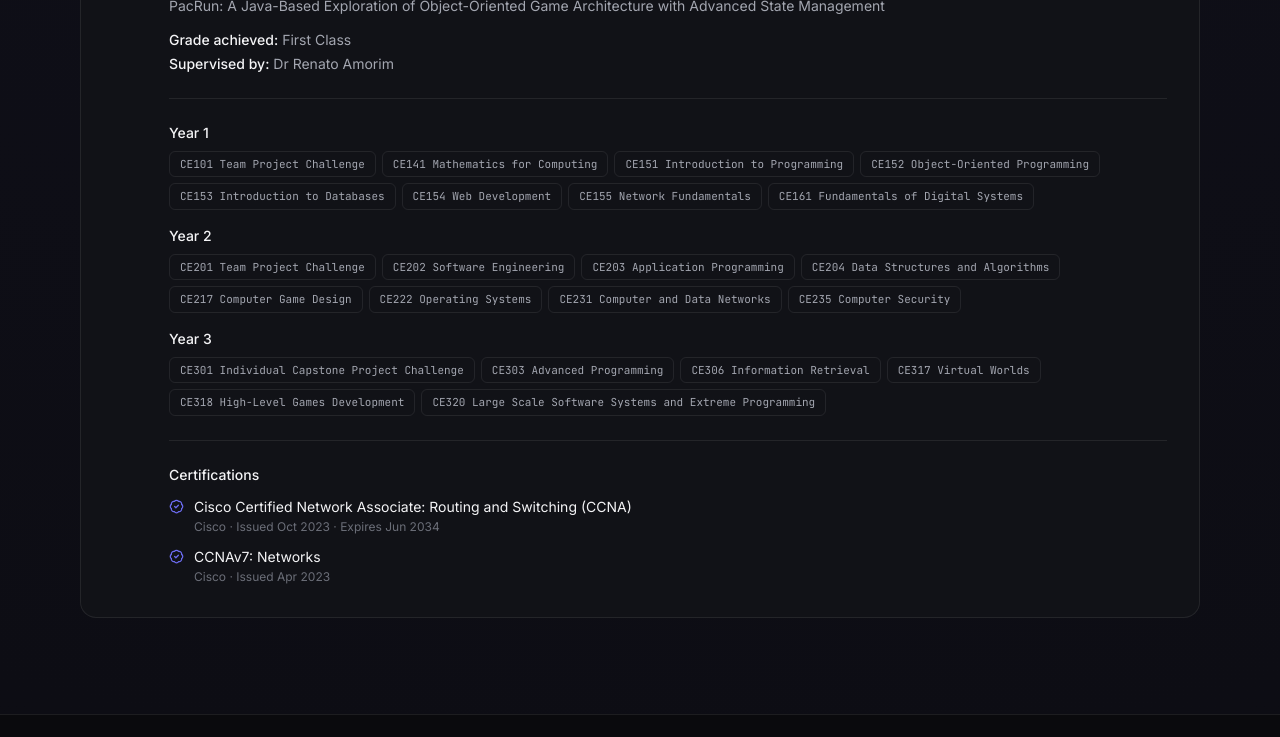
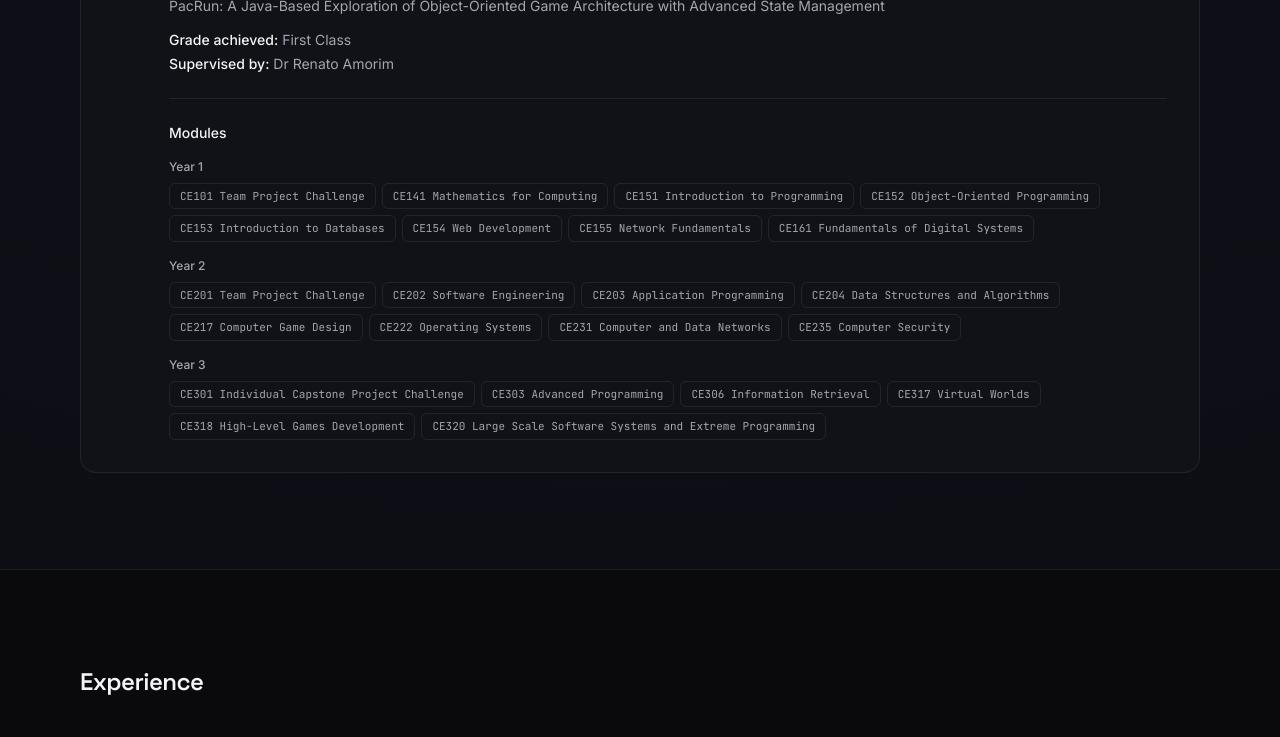
Before and after one commit to Kishanr19/Kishanr19.github.io, a React (Vite) app: page / in a window 1280 px wide. Shown: the part 1820-2557 px from the top of the page. Built offline with nearby package versions, Linux system fonts and the light colour scheme.

Commit message:
Make Certifications heading same size as Skills heading

```diff
--- a/src/components/Education.jsx
+++ b/src/components/Education.jsx
@@ -1,5 +1,5 @@
-import { GraduationCap, Award, BadgeCheck } from 'lucide-react'
-import { education, certifications } from '../data.js'
+import { GraduationCap, Award } from 'lucide-react'
+import { education } from '../data.js'
 import { useReveal } from '../hooks/useReveal.js'
 
 export default function Education() {
@@ -61,9 +61,10 @@ export default function Education() {
               </div>
 
               <div className="mt-6 pt-6 border-t border-base-border space-y-4">
+                <p className="text-sm font-medium text-ink">Modules</p>
                 {education.modules.map((group) => (
                   <div key={group.year}>
-                    <p className="text-sm font-medium text-ink mb-2">{group.year}</p>
+                    <p className="text-xs font-medium text-ink-soft mb-2">{group.year}</p>
                     <div className="flex flex-wrap gap-1.5">
                       {group.items.map((item) => (
                         <span
@@ -77,23 +78,6 @@ export default function Education() {
                   </div>
                 ))}
               </div>
-
-              <div className="mt-6 pt-6 border-t border-base-border">
-                <p className="text-sm font-medium text-ink mb-3">Certifications</p>
-                <div className="space-y-3">
-                  {certifications.map((cert) => (
-                    <div key={cert.name} className="flex items-start gap-2.5">
-                      <BadgeCheck size={15} className="text-accent shrink-0 mt-0.5" />
-                      <div>
-                        <p className="text-sm text-ink">{cert.name}</p>
-                        <p className="text-xs text-ink-faint mt-0.5">
-                          {cert.issuer} · {cert.dates}
-                        </p>
-                      </div>
-                    </div>
-                  ))}
-                </div>
-              </div>
             </div>
           </div>
         </div>
--- a/src/components/Skills.jsx
+++ b/src/components/Skills.jsx
@@ -1,4 +1,5 @@
-import { skills } from '../data.js'
+import { BadgeCheck } from 'lucide-react'
+import { skills, certifications } from '../data.js'
 import { useReveal } from '../hooks/useReveal.js'
 
 function SkillGroup({ group }) {
@@ -22,9 +23,12 @@ function SkillGroup({ group }) {
 
 export default function Skills() {
   const headingRef = useReveal()
+  const certRef = useReveal()
   return (
     <section id="skills" className="scroll-mt-20 py-24 px-6 border-t border-base-border bg-base-bg">
       <div className="max-w-content mx-auto">
+        <div className="grid gap-12 lg:grid-cols-[1.3fr_1fr]">
+          <div>
             <h2 ref={headingRef} className="reveal font-display font-semibold text-2xl tracking-tight mb-10">
               Skills
             </h2>
@@ -34,6 +38,27 @@ export default function Skills() {
               ))}
             </div>
           </div>
+
+          <div ref={certRef} className="reveal lg:border-l lg:border-base-border lg:pl-10">
+            <h2 className="font-display font-semibold text-2xl tracking-tight mb-10">
+              Certifications
+            </h2>
+            <div className="space-y-4">
+              {certifications.map((cert) => (
+                <div key={cert.name} className="flex items-start gap-2.5">
+                  <BadgeCheck size={15} className="text-accent shrink-0 mt-0.5" />
+                  <div>
+                    <p className="text-sm text-ink">{cert.name}</p>
+                    <p className="text-xs text-ink-faint mt-0.5">
+                      {cert.issuer} · {cert.dates}
+                    </p>
+                  </div>
+                </div>
+              ))}
+            </div>
+          </div>
+        </div>
+      </div>
     </section>
   )
 }
--- a/src/data.js
+++ b/src/data.js
@@ -226,7 +226,7 @@ export const education = {
 
 export const certifications = [
   {
-    name: 'Cisco Certified Network Associate: Routing and Switching (CCNA)',
+    name: 'Cisco Certified Network Associate Routing and Switching (CCNA)',
     issuer: 'Cisco',
     dates: 'Issued Oct 2023 · Expires Jun 2034',
   },
```
Lines whose indentation alone changed are shown as unchanged.
